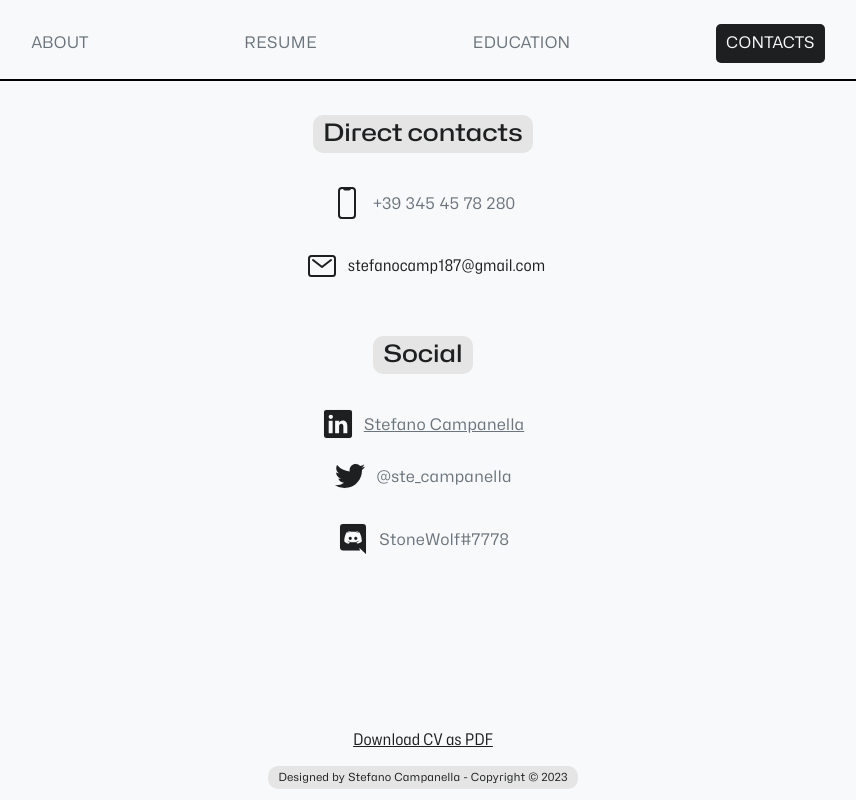
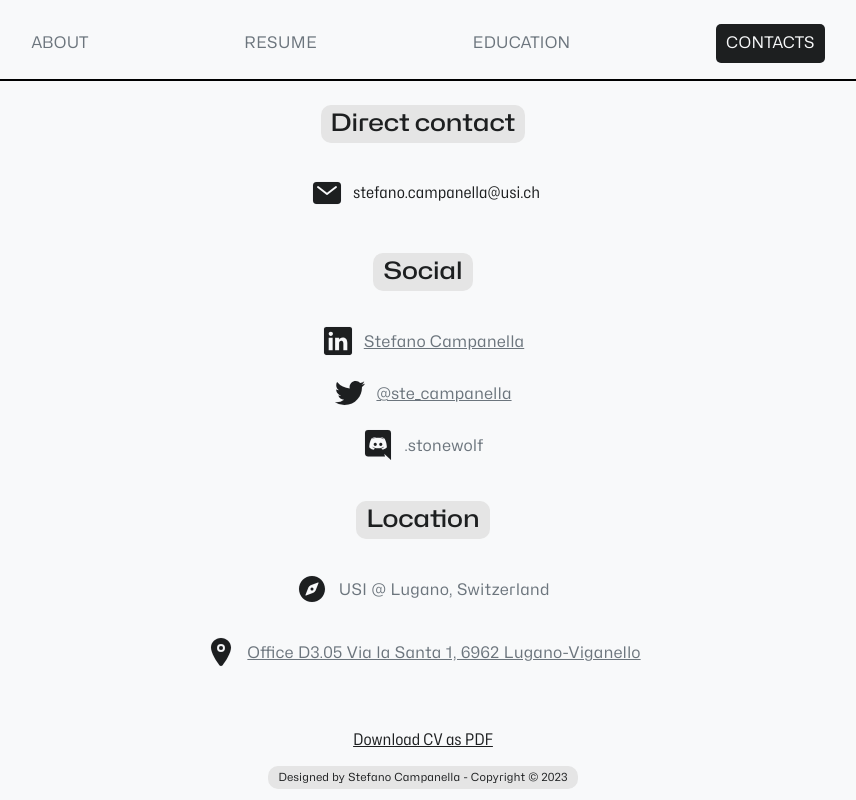
Before and after one commit to StefanoStone/stefanostone.github.io, an Angular app: page /contacts in a window 1280 px wide. Shown: the whole page, without its empty margins (217-1073 px from the left). Built offline with nearby package versions, Linux system fonts and the light colour scheme.

Commit message:
update contacts page

```diff
--- a/src/app/components/paragraph-title/paragraph-title.component.scss
+++ b/src/app/components/paragraph-title/paragraph-title.component.scss
@@ -9,7 +9,7 @@
 }
 
 .title-wrapper {
-  padding-top: 10px;
+  padding-top: 0px;
   padding-bottom: 10px;
   width: fit-content;
 }
--- a/src/app/pages/contacts/contacts.component.html
+++ b/src/app/pages/contacts/contacts.component.html
@@ -1,14 +1,15 @@
 <div id="body">
-  <paragraph-title content="Direct contacts"></paragraph-title>
-  <div class="row-div">
+  <paragraph-title content="Direct contact"></paragraph-title>
+  <!-- <div class="row-div">
     <ion-icon name="phone-portrait-outline"></ion-icon>
     <p class="data">+39 345 45 78 280</p>
-  </div>
+  </div> -->
   <div class="email row-div">
-    <ion-icon name="mail-outline"></ion-icon>
+    <ion-icon name="mail"></ion-icon>
     <div class="email-links">
       <!-- <a href="mailto:stefano.camp@hotmail.it">stefano.camp@hotmail.it</a> -->
-      <a href="mailto:stefanocamp187@gmail.com">stefanocamp187@gmail.com</a>
+      <!-- <a href="mailto:stefanocamp187@gmail.com">stefanocamp187@gmail.com</a> -->
+      <a href="mailto:stefano.campanella@usi.ch">stefano.campanella@usi.ch</a>
     </div>
   </div>
   <paragraph-title content="Social"></paragraph-title>
@@ -18,11 +19,21 @@
   </div>
   <div class="row-div">
     <ion-icon name="logo-twitter"></ion-icon>
-    <p class="data">@ste_campanella</p>
+    <a href="https://twitter.com/ste_campanella" class="data">@ste_campanella</a>
+  </div>
+  <div class="row-div" style="padding-bottom: 5px !important;">
+    <ion-icon name="logo-discord"></ion-icon>
+    <p class="data">.stonewolf</p>
+  </div>
+  <paragraph-title content="Location"></paragraph-title>
+  <div class="row-div">
+    <ion-icon name="compass"></ion-icon>
+    <p class="data">USI @ Lugano, Switzerland</p>
   </div>
   <div class="row-div">
-    <ion-icon name="logo-discord"></ion-icon>
-    <p class="data">StoneWolf#7778</p>
+    <ion-icon name="location"></ion-icon>
+    <a href="https://maps.app.goo.gl/sGTTh2bD2df3Zidp7"
+       class="data">Office D3.05 Via la Santa 1, 6962 Lugano-Viganello</a>
   </div>
   <div class="cv_download">
     <a href="assets/cv.pdf">Download CV as PDF</a>
```
